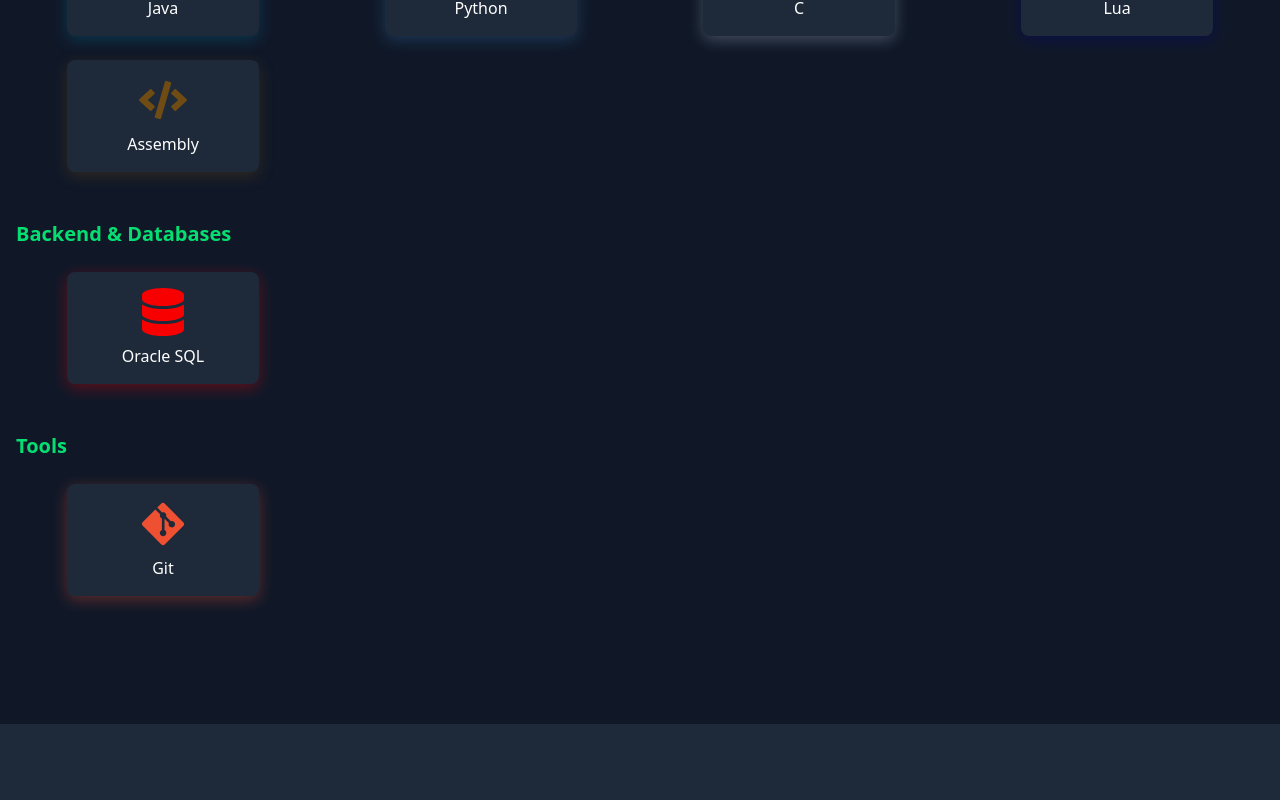
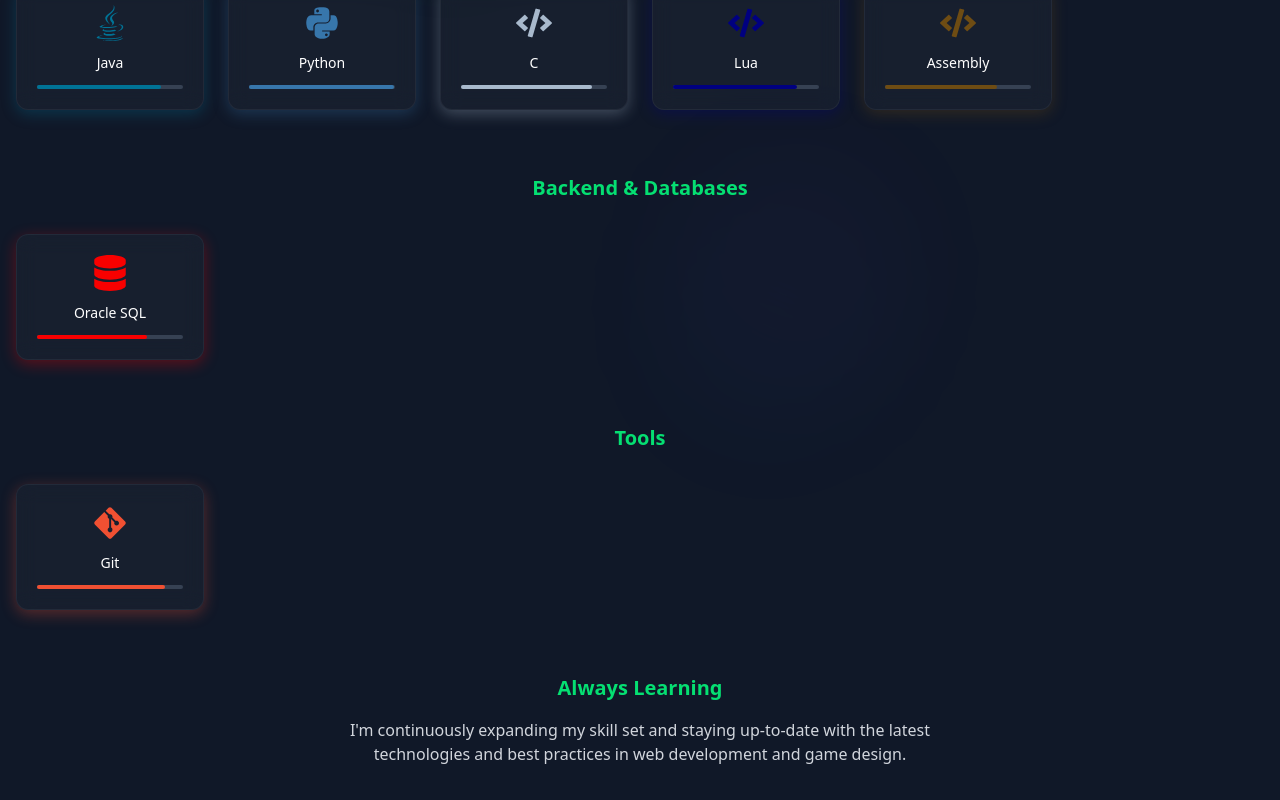
Before and after one commit to romy-dev-hub/xiao-ro-portfolio, a Next.js app: page / in a window 1280 px wide. Shown: the part 2060-2860 px from the top of the page. Built offline with nearby package versions, Linux system fonts and the light colour scheme.

Commit message:
now updating skills section

```diff
--- a/app/globals.css
+++ b/app/globals.css
@@ -127,3 +127,57 @@ html, body, #root {
     max-height: 350px;
   }
 }
+
+/* Enhanced skill card effects */
+.skill-card {
+  perspective: 1000px;
+  transform-style: preserve-3d;
+  transition: all 0.3s ease;
+}
+
+.skill-card:hover {
+  transform: translateY(-5px);
+}
+
+.skill-icon {
+  transition: all 0.3s ease;
+}
+
+.skill-card:hover .skill-icon {
+  transform: scale(1.2);
+}
+
+/* Pulse animation for icons */
+@keyframes pulse {
+  0% {
+    box-shadow: 0 0 0 0 rgba(34, 197, 94, 0.4);
+  }
+  70% {
+    box-shadow: 0 0 0 10px rgba(34, 197, 94, 0);
+  }
+  100% {
+    box-shadow: 0 0 0 0 rgba(34, 197, 94, 0);
+  }
+}
+
+.skill-card:hover {
+  animation: pulse 2s infinite;
+}
+
+/* Glass morphism effect */
+.skill-card {
+  background: rgba(255, 255, 255, 0.03);
+  backdrop-filter: blur(10px);
+  border: 1px solid rgba(255, 255, 255, 0.05);
+}
+
+/* Responsive adjustments */
+@media (max-width: 640px) {
+  .skill-card {
+    padding: 1rem;
+  }
+
+  .skill-icon {
+    font-size: 2rem;
+  }
+}
--- a/components/Skills/Skills.jsx
+++ b/components/Skills/Skills.jsx
@@ -2,14 +2,21 @@
 'use client';
 import React from 'react';
 import { motion } from 'framer-motion';
-import { FaHtml5, FaCss3Alt, FaJs, FaJava, FaPython, FaCode, FaDatabase, FaGitAlt, FaReact, FaWind } from 'react-icons/fa';
+import {
+  FaHtml5, FaCss3Alt, FaJs, FaJava, FaPython, FaCode,
+  FaDatabase, FaGitAlt, FaReact, FaWind
+} from 'react-icons/fa';
+import { SiTypescript, SiNextdotjs, SiThreedotjs } from 'react-icons/si';
 
 const skills = [
   // Frontend
   { category: 'Frontend', icon: <FaHtml5 />, name: 'HTML5', color: '#E34F26' },
   { category: 'Frontend', icon: <FaCss3Alt />, name: 'CSS3', color: '#1572B6' },
   { category: 'Frontend', icon: <FaJs />, name: 'JavaScript', color: '#F7DF1E' },
+  { category: 'Frontend', icon: <SiTypescript />, name: 'TypeScript', color: '#3178C6' },
   { category: 'Frontend', icon: <FaReact />, name: 'React', color: '#61DAFB' },
+  { category: 'Frontend', icon: <SiNextdotjs />, name: 'Next.js', color: '#000000' },
+  { category: 'Frontend', icon: <SiThreedotjs />, name: 'Three.js', color: '#000000' },
   { category: 'Frontend', icon: <FaWind />, name: 'Tailwind CSS', color: '#38B2AC' },
 
   // Programming Languages
@@ -30,8 +37,15 @@ const Skills = () => {
   const categories = ['Frontend', 'Programming Languages', 'Backend & Databases', 'Tools'];
 
   return (
-    <section id="skills" className="py-20 bg-gray-900">
-      <div className="container mx-auto px-4">
+    <section id="skills" className="py-20 bg-gray-900 relative overflow-hidden">
+      {/* Animated background elements */}
+      <div className="absolute top-0 left-0 w-full h-full z-0 opacity-10">
+        <div className="absolute top-1/4 left-1/4 w-64 h-64 bg-green-500 rounded-full mix-blend-soft-light filter blur-3xl opacity-20 animate-blob"></div>
+        <div className="absolute top-1/2 right-1/4 w-72 h-72 bg-purple-500 rounded-full mix-blend-soft-light filter blur-3xl opacity-20 animate-blob animation-delay-2000"></div>
+        <div className="absolute bottom-1/4 left-1/2 w-60 h-60 bg-blue-500 rounded-full mix-blend-soft-light filter blur-3xl opacity-20 animate-blob animation-delay-4000"></div>
+      </div>
+
+      <div className="container mx-auto px-4 relative z-10">
         <motion.h2
           initial={{ opacity: 0, y: 20 }}
           whileInView={{ opacity: 1, y: 0 }}
@@ -49,33 +63,66 @@ const Skills = () => {
             whileInView={{ opacity: 1, y: 0 }}
             viewport={{ once: true }}
             transition={{ duration: 0.6, delay: catIndex * 0.2 }}
-            className="mb-12"
+            className="mb-16"
           >
-            <h3 className="text-xl font-semibold text-green-400 mb-6">{category}</h3>
-            <div className="grid grid-cols-1 sm:grid-cols-2 md:grid-cols-3 lg:grid-cols-4 gap-6 justify-items-center">
+            <h3 className="text-xl font-semibold text-green-400 mb-8 text-center">
+              {category}
+            </h3>
+            <div className="grid grid-cols-2 sm:grid-cols-3 md:grid-cols-4 lg:grid-cols-5 xl:grid-cols-6 gap-6 justify-items-center">
               {skills
                 .filter(skill => skill.category === category)
                 .map((skill, index) => (
                   <motion.div
                     key={index}
-                    whileHover={{ scale: 1.1, boxShadow: `0 0 25px ${skill.color}` }}
-                    className="flex flex-col items-center bg-gray-800 rounded-lg p-4 transition-shadow w-48 h-auto"
+                    whileHover={{
+                      scale: 1.1,
+                      boxShadow: `0 0 25px ${skill.color}`,
+                      rotate: [0, -5, 0, 5, 0]
+                    }}
+                    whileTap={{ scale: 0.95 }}
+                    className="flex flex-col items-center bg-gray-800 rounded-xl p-5 transition-all w-full h-full skill-card"
                     style={{
-                      boxShadow: `0 4px 15px ${skill.color}55` // subtle glow
+                      boxShadow: `0 4px 15px ${skill.color}55`
                     }}
                   >
                     <div
                       style={{ color: skill.color }}
-                      className="text-5xl mb-2"
+                      className="text-4xl mb-3 skill-icon"
                     >
                       {skill.icon}
                     </div>
-                    <p className="text-white">{skill.name}</p>
+                    <p className="text-white text-center text-sm font-medium">{skill.name}</p>
+
+                    {/* Skill level indicator (optional) */}
+                    <div className="w-full bg-gray-700 rounded-full h-1 mt-3">
+                      <div
+                        className="h-1 rounded-full transition-all duration-1000"
+                        style={{
+                          width: `${Math.floor(Math.random() * 30) + 70}%`,
+                          backgroundColor: skill.color
+                        }}
+                      ></div>
+                    </div>
                   </motion.div>
                 ))}
             </div>
           </motion.div>
         ))}
+
+        {/* Additional info section */}
+        <motion.div
+          initial={{ opacity: 0, y: 20 }}
+          whileInView={{ opacity: 1, y: 0 }}
+          viewport={{ once: true }}
+          transition={{ delay: 0.5, duration: 0.6 }}
+          className="mt-16 text-center"
+        >
+          <h3 className="text-xl font-semibold text-green-400 mb-4">Always Learning</h3>
+          <p className="text-gray-300 max-w-2xl mx-auto">
+            I'm continuously expanding my skill set and staying up-to-date with the latest technologies
+            and best practices in web development and game design.
+          </p>
+        </motion.div>
       </div>
     </section>
   );
```
